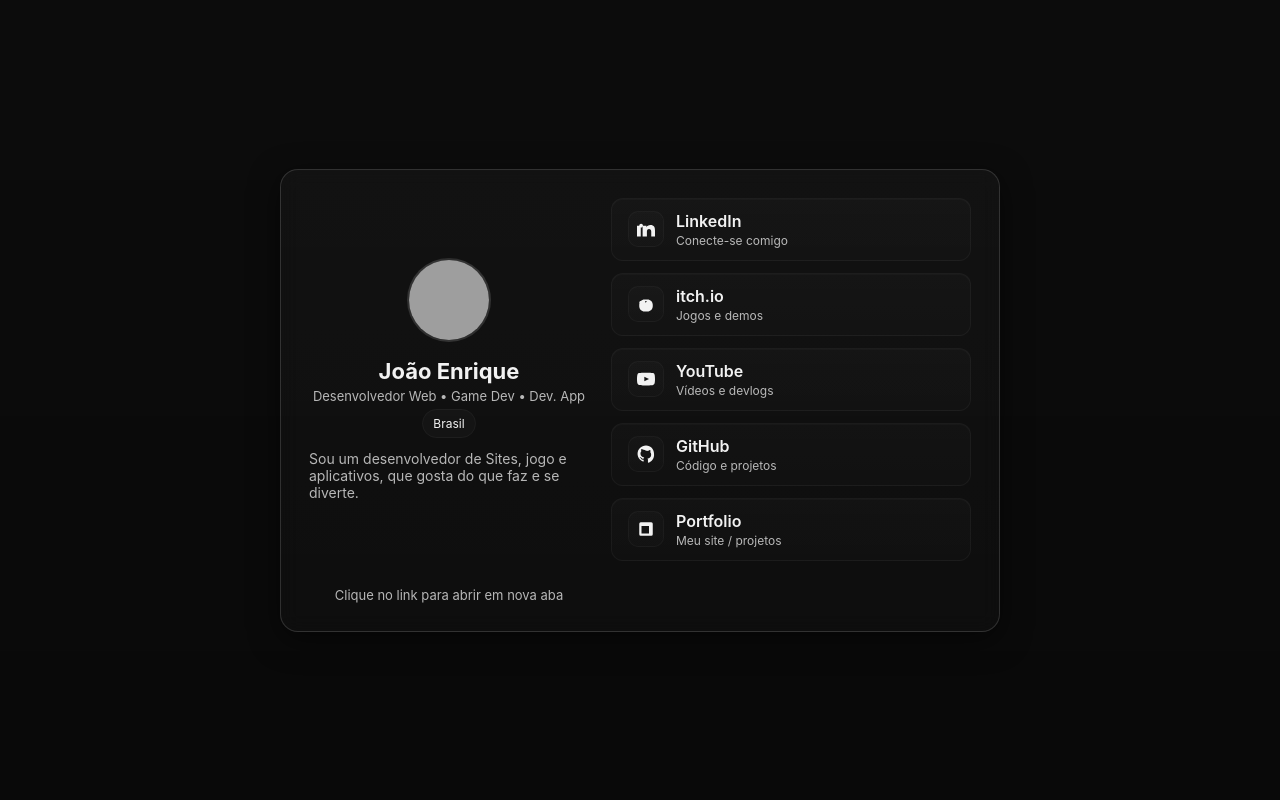
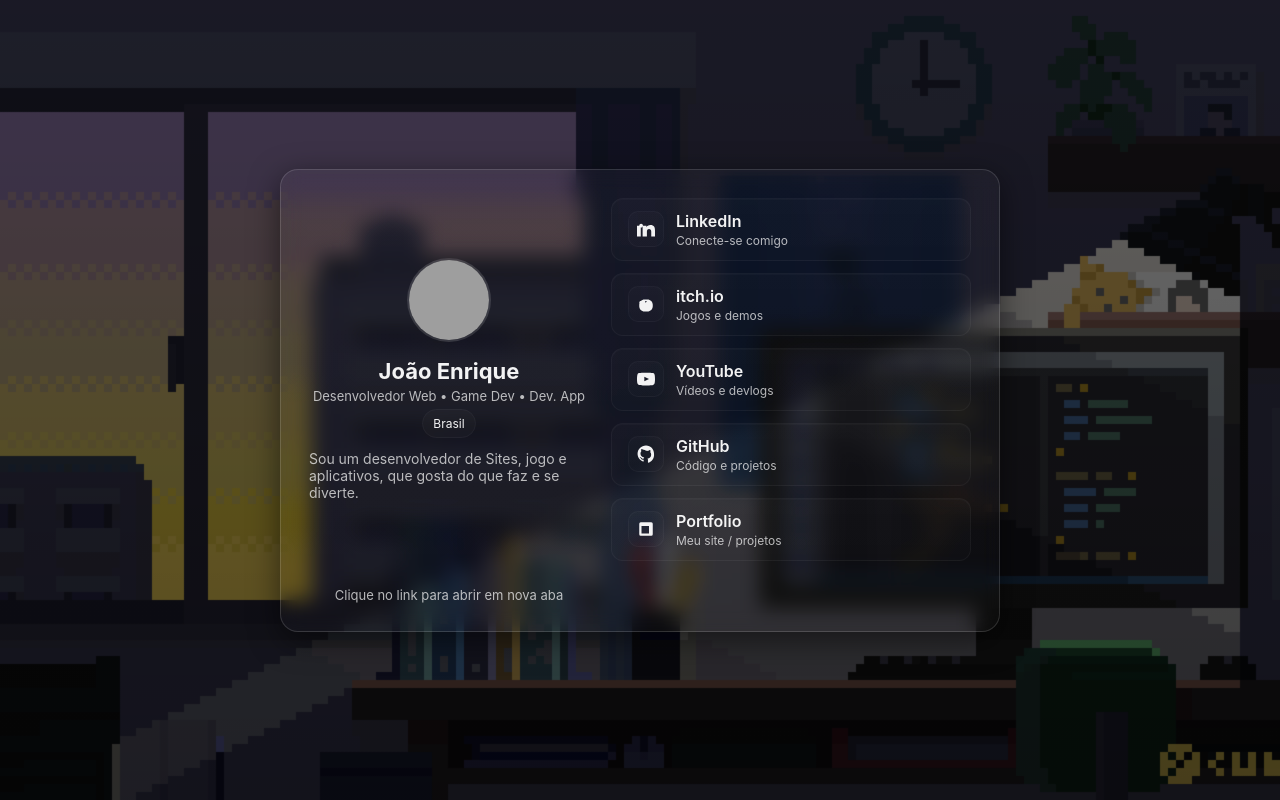
Before and after one commit to joao-enrique/linktree, a plain HTML site: page index.html in a window 1280 px wide. Drawn offline with Linux system fonts and the light colour scheme; grey boxes are pictures that could not be loaded.

Commit message:
⚙ Fix: link to background image

```diff
--- a/css/style.css
+++ b/css/style.css
@@ -38,7 +38,7 @@
     .bg {
         position: fixed;
         inset: 0;
-        background-image: url('./images/bg.gif');
+        background-image: url('../images/bg.gif');
         background-size: cover;
         background-position: center;
         filter: brightness(0.6) saturate(1.05);
```
